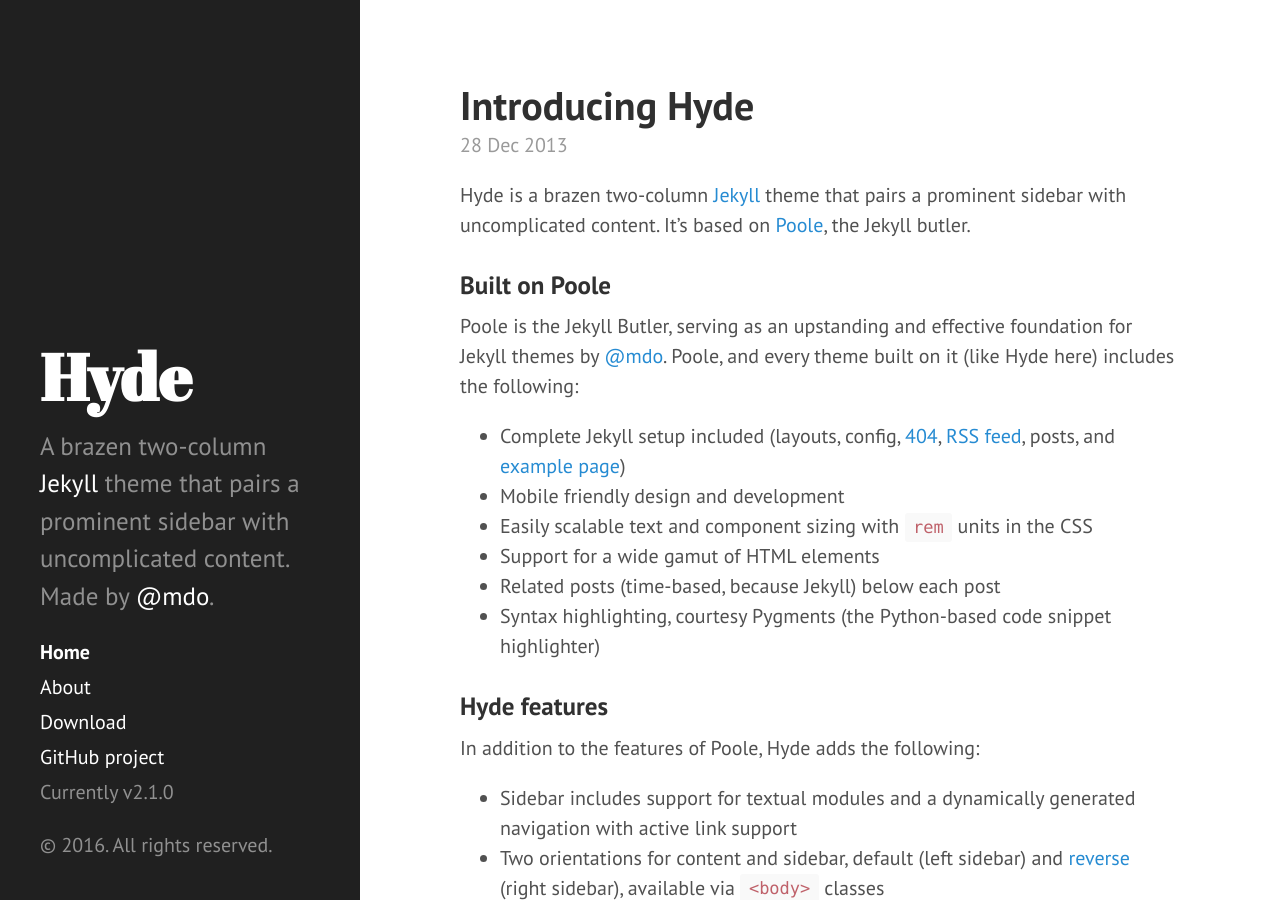
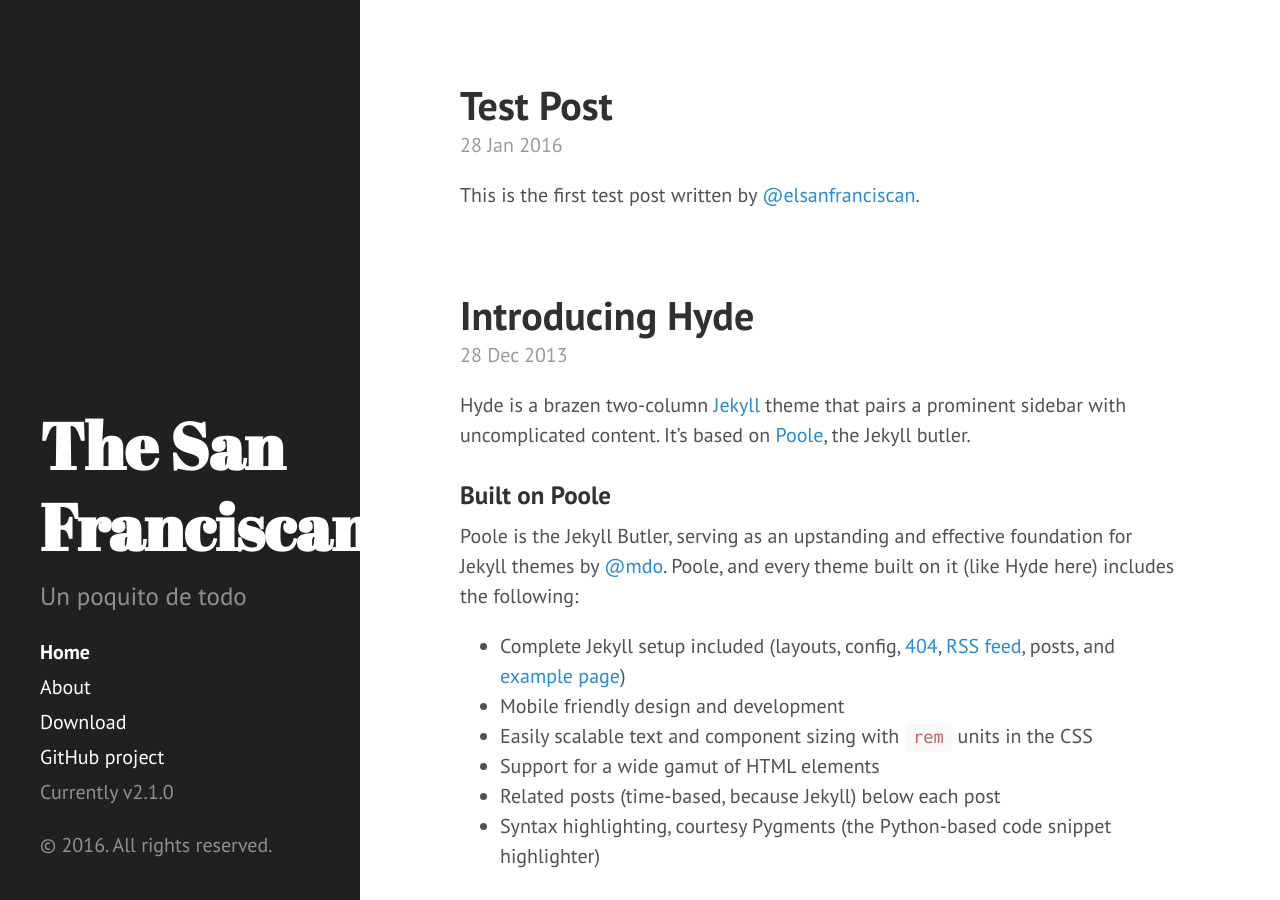
Before and after one commit to chema/sanfranciscan, a Jekyll site: the page built from index.html, in a window 1280 px wide and 900 px high. Built offline with Jekyll 4.4.1, drawn with Linux system fonts in a browser that asks for light colours; Markdown is read by kramdown in place of the engine named in the settings; the list of posts is cut into pages by our own code.

Commit message:
changed repo name

```diff
--- a/_config.yml
+++ b/_config.yml
@@ -1,21 +1,24 @@
 # Dependencies
 markdown:         redcarpet
 highlighter:      pygments
+gems:
+- jekyll-gist
+- jekyll-paginate
 
 # Permalinks
 permalink:        pretty
-relative_permalinks: true
+# relative_permalinks: true
 
 # Setup
-title:            Hyde
-tagline:          'A Jekyll theme'
-description:      'A brazen two-column <a href="http://jekyllrb.com" target="_blank">Jekyll</a> theme that pairs a prominent sidebar with uncomplicated content. Made by <a href="https://twitter.com/mdo" target="_blank">@mdo</a>.'
-url:              http://hyde.getpoole.com
+title:           The San Franciscan
+tagline:          'Un poquito de todo'
+description:      'Un poquito de todo'
+url:              http://sanfranciscan.org
 baseurl:          /
 
 author:
-  name:           'Mark Otto'
-  url:            https://twitter.com/mdo
+  name:           'Chema Hernández Gil'
+  url:            https://twitter.com/elsanfranciscan
 
 paginate:         5
 
@@ -23,4 +26,4 @@
 version:          2.1.0
 
 github:
-  repo:           https://github.com/poole/hyde
+  repo:           https://github.com/elsanfranciscano.github.io
--- /dev/null
+++ b/_posts/2016-01-28-test-post.md
@@ -0,0 +1,6 @@
+---
+layout: post
+post: Test Post
+---
+
+This is the first test post written by [@elsanfranciscan](https://twitter.com/elsanfranciscan).
```
